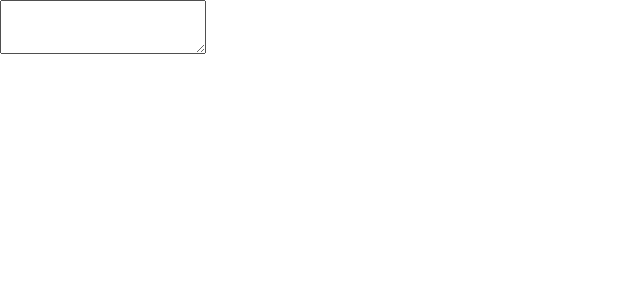
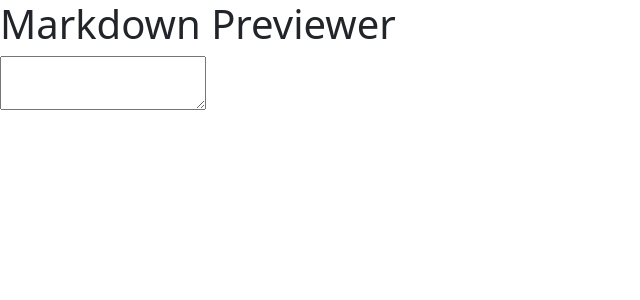
Before and after one commit to StudentCZ/MiscProjects, a React (Create React App) app: page /markdown in a window 1280 px wide. Shown: the top 300 px of the page, without its empty margins (0-640 px from the left). Built offline with nearby package versions, Linux system fonts and the light colour scheme.

Commit message:
put in a header

```diff
--- a/src/Markdown_Previewer/Markdown.js
+++ b/src/Markdown_Previewer/Markdown.js
@@ -5,6 +5,7 @@ const Markdown = () => {
 
   return (
     <div>
+      <h1>Markdown Previewer</h1>
       <textarea
         id='editor'
         onChange={(event) => {
```
